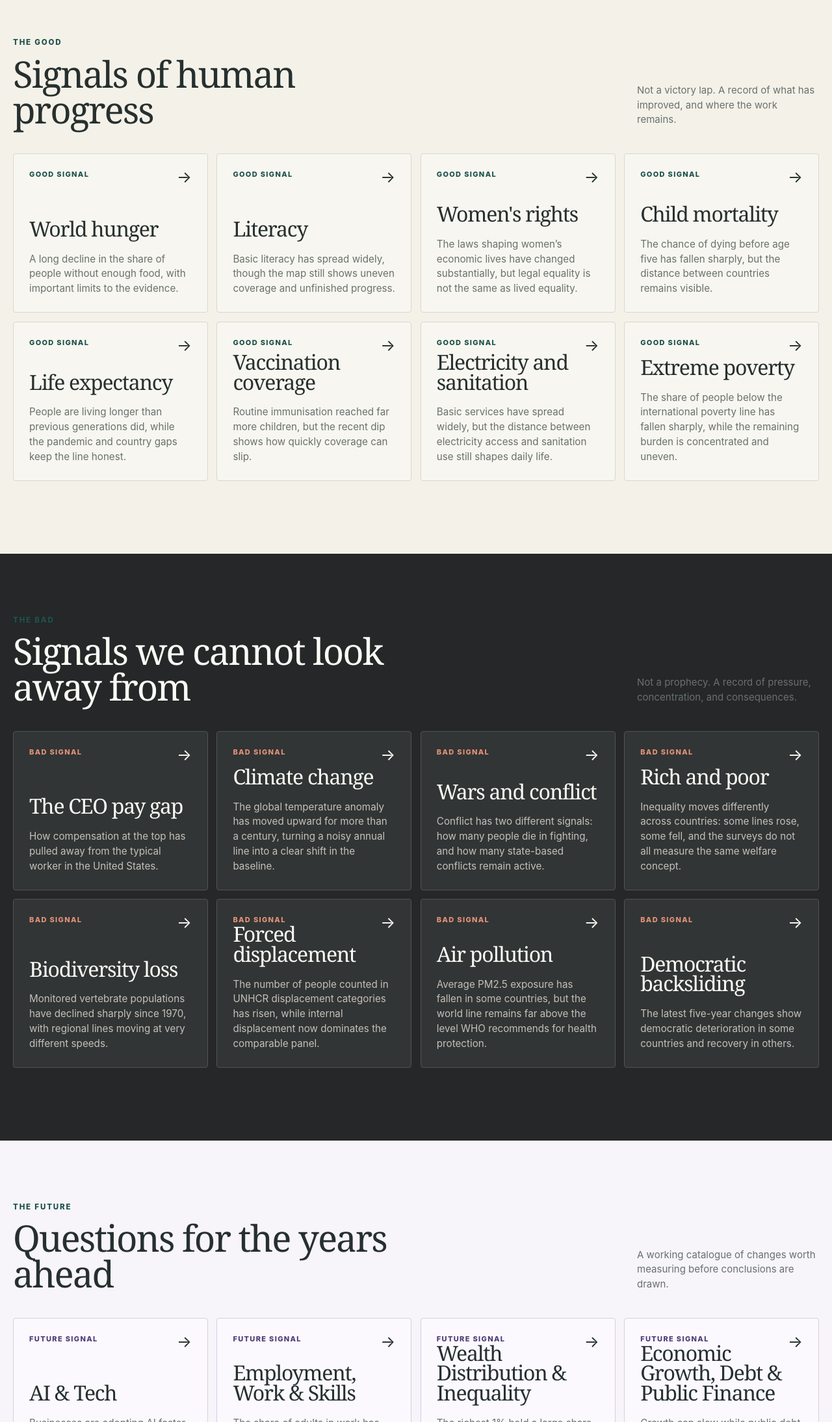
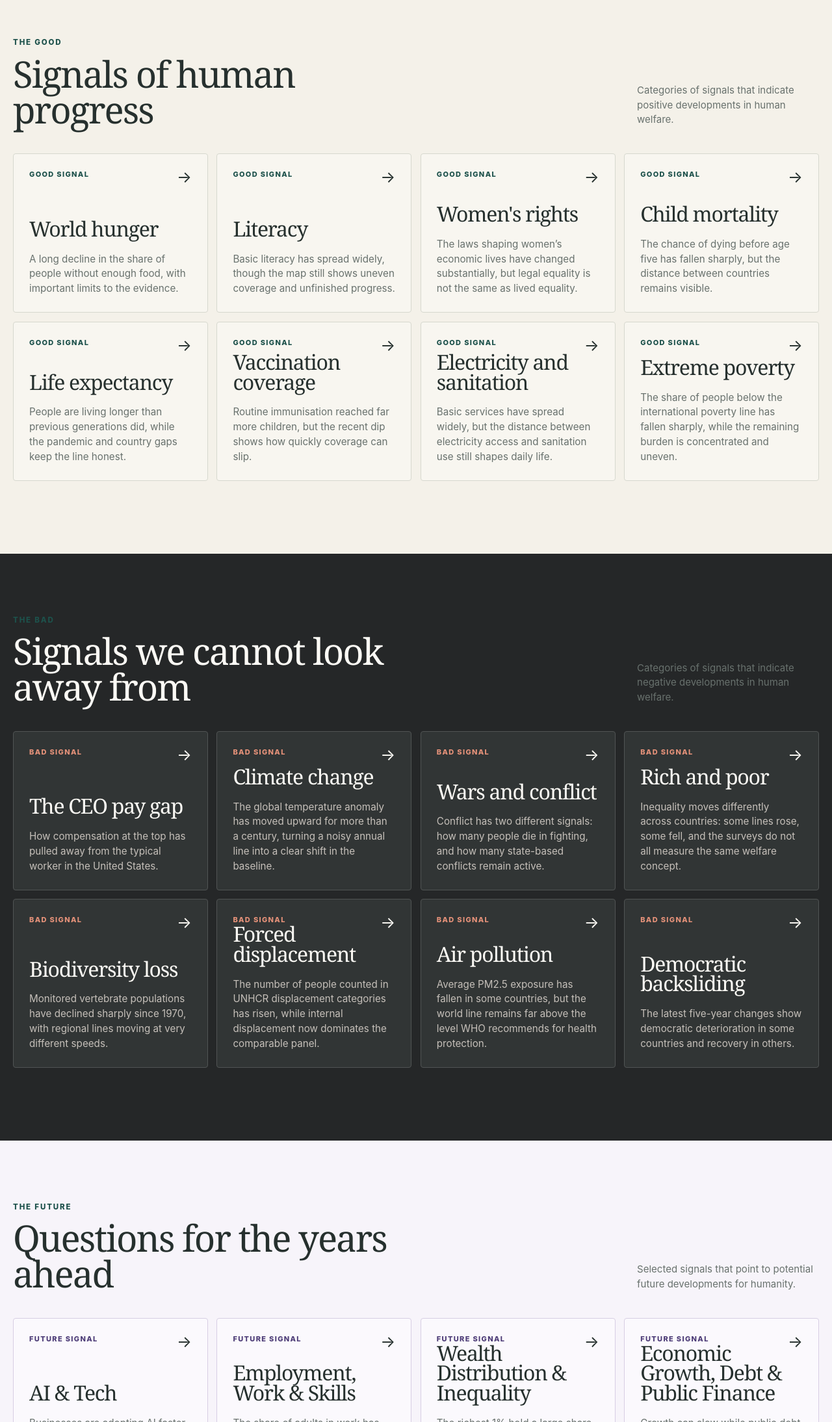
Before and after one commit to zadect/zadect.github.io, a React (Vite) app: page / in a window 1280 px wide. Shown: the part 965-3153 px from the top of the page at 65% size. Built offline with nearby package versions, Linux system fonts and the light colour scheme.

Commit message:
fix: Remove "AI" sentences

```diff
--- a/src/content/stories.ts
+++ b/src/content/stories.ts
@@ -13,19 +13,19 @@ export const storyCategoryPresentation: Record<StoryCategory, StoryCategoryPrese
     label: 'The good',
     signalLabel: 'Good signal',
     heading: 'Signals of human progress',
-    description: 'Not a victory lap. A record of what has improved, and where the work remains.',
+    description: 'Categories of signals that indicate positive developments in human welfare.',
   },
   bad: {
     label: 'The bad',
     signalLabel: 'Bad signal',
     heading: 'Signals we cannot look away from',
-    description: 'Not a prophecy. A record of pressure, concentration, and consequences.',
+    description: 'Categories of signals that indicate negative developments in human welfare.',
   },
   future: {
     label: 'The future',
     signalLabel: 'Future signal',
     heading: 'Questions for the years ahead',
-    description: 'A working catalogue of changes worth measuring before conclusions are drawn.',
+    description: 'Selected signals that point to potential future developments for humanity.',
   },
 };
 
```
